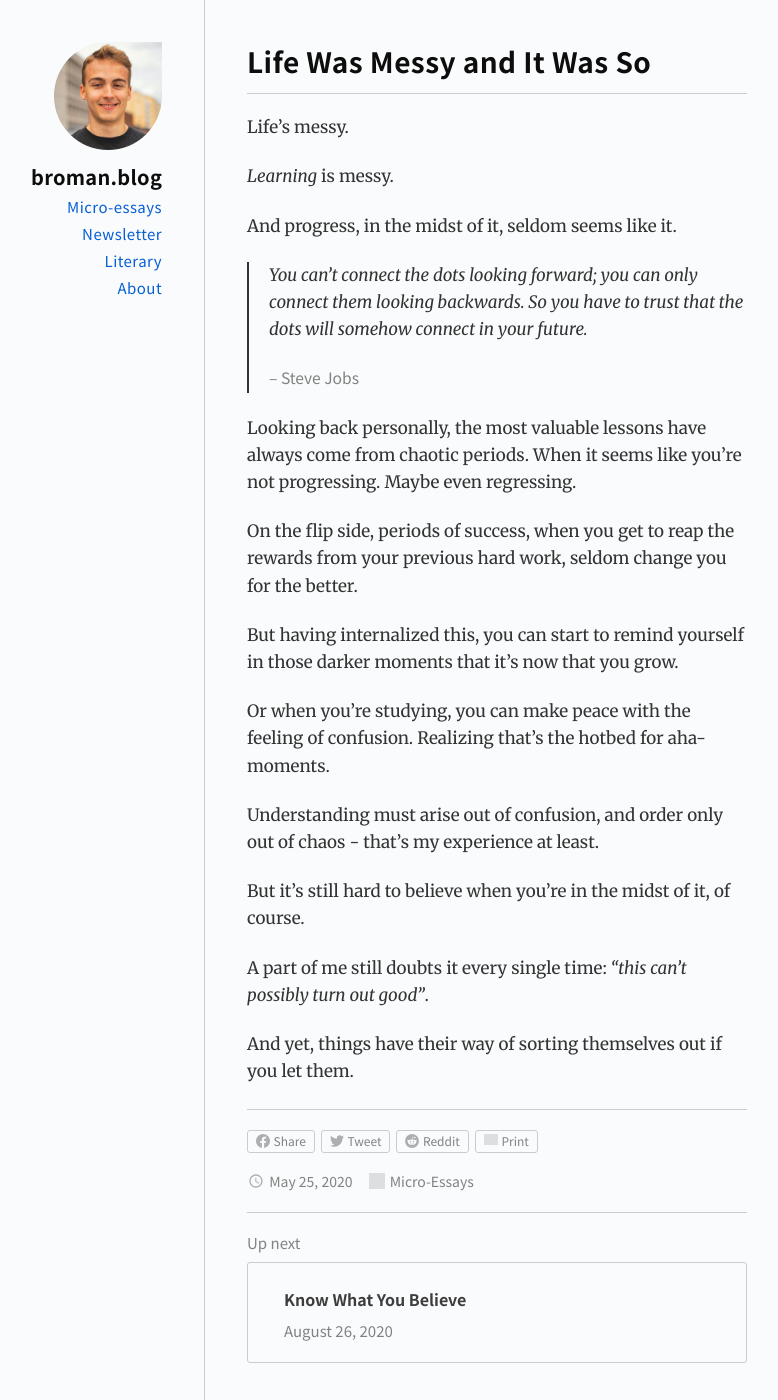
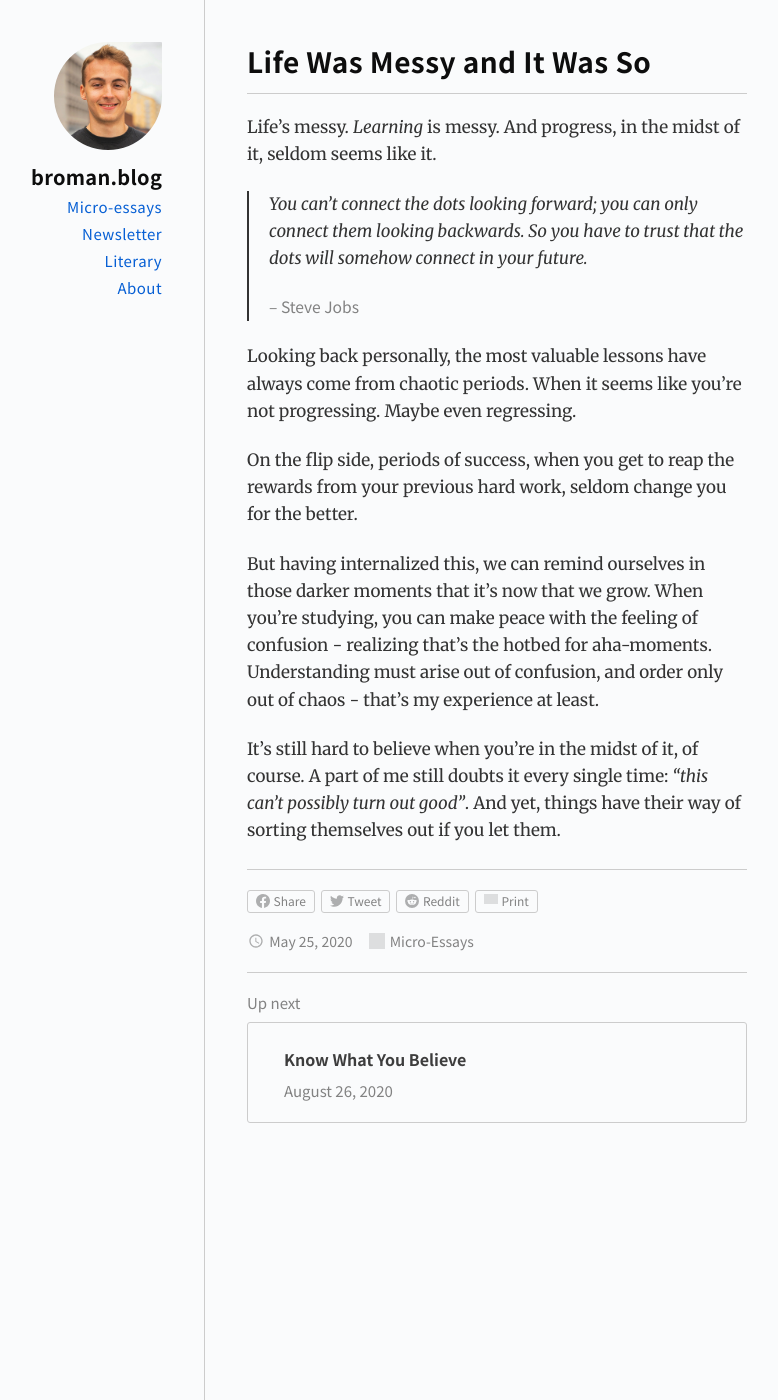
Before and after one commit to gdbroman/broman.blog, a Jekyll site: the page built from _posts/2020/2020-05-25-messy.md, in a window 1280 px wide and 1400 px high. Shown: the whole window, without its empty margins (251-1029 px from the left). Built offline with Jekyll 4.4.1, drawn with Linux system fonts in a browser that asks for light colours; grey boxes are pictures that could not be loaded.

Commit message:
revision

```diff
--- a/_posts/2020/2020-05-25-messy.md
+++ b/_posts/2020/2020-05-25-messy.md
@@ -3,11 +3,7 @@ title: "Life Was Messy and It Was So"
 permalink: messy
 ---
 
-Life’s messy.
-
-_Learning_ is messy.
-
-And progress, in the midst of it, seldom seems like it.
+Life’s messy. _Learning_ is messy. And progress, in the midst of it, seldom seems like it.
 
 > You can't connect the dots looking forward; you can only connect them looking backwards. So you have to trust that the dots will somehow connect in your future.
 >
@@ -17,14 +13,6 @@ Looking back personally, the most valuable lessons have always come from chaotic
 
 On the flip side, periods of success, when you get to reap the rewards from your previous hard work, seldom change you for the better.
 
-But having internalized this, you can start to remind yourself in those darker moments that it’s now that you grow.
+But having internalized this, we can remind ourselves in those darker moments that it’s now that we grow. When you’re studying, you can make peace with the feeling of confusion - realizing that’s the hotbed for aha-moments. Understanding must arise out of confusion, and order only out of chaos - that’s my experience at least.
 
-Or when you’re studying, you can make peace with the feeling of confusion. Realizing that’s the hotbed for aha-moments.
-
-Understanding must arise out of confusion, and order only out of chaos - that’s my experience at least.
-
-But it’s still hard to believe when you’re in the midst of it, of course.
-
-A part of me still doubts it every single time: _“this can’t possibly turn out good”_.
-
-And yet, things have their way of sorting themselves out if you let them.
+It’s still hard to believe when you’re in the midst of it, of course. A part of me still doubts it every single time: _“this can’t possibly turn out good”_. And yet, things have their way of sorting themselves out if you let them.
```
